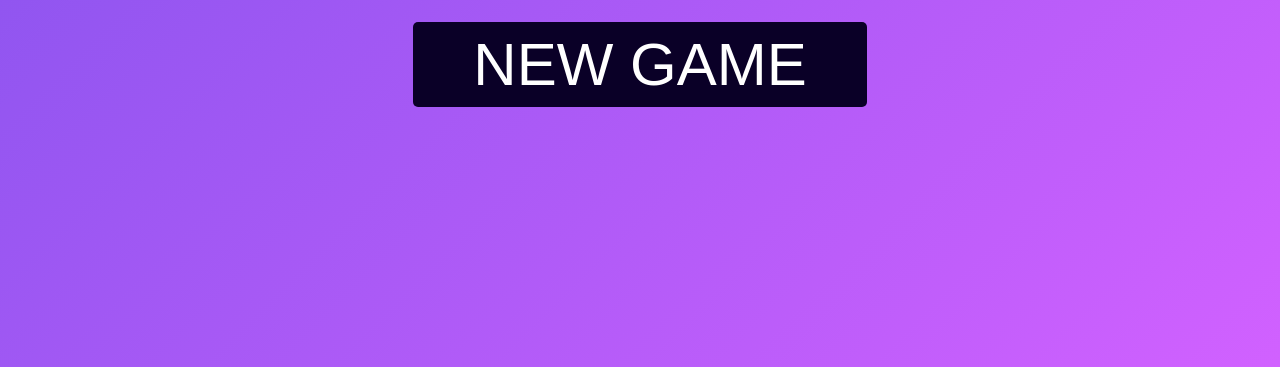
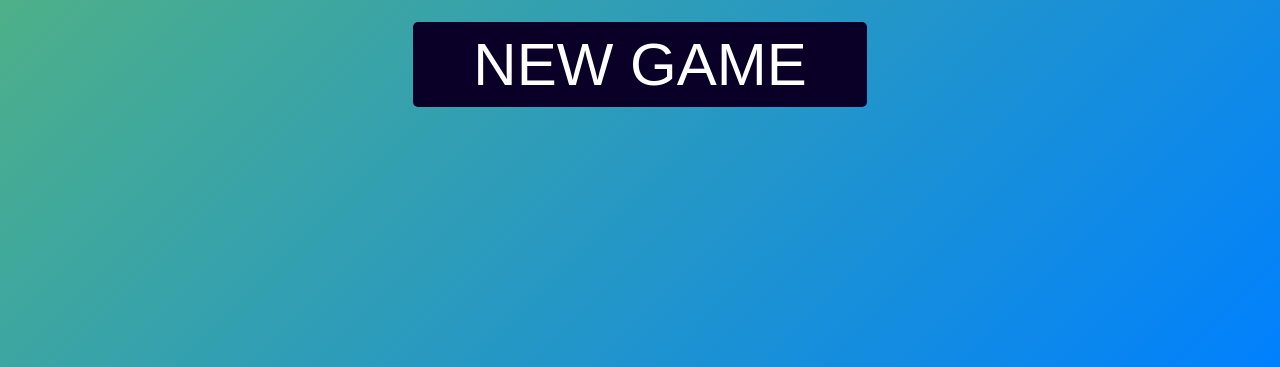
Before and after one commit to poojapriya1024/PRODIGY_WD_03, a plain HTML site: page index.html in a window 1280 px wide. Shown: the part 433-800 px from the top of the page. Drawn offline with Linux system fonts and the light colour scheme.

Commit message:
initial commit

```diff
--- a/styles.css
+++ b/styles.css
@@ -53,7 +53,7 @@ body {
 }
 
 .popup {
-    background: linear-gradient(135deg, #8052ec, #d161ff);
+    background: linear-gradient(135deg, #62bd69, #0080fe);
     height: 100%;
     width: 100%;
     position: absolute;
```
